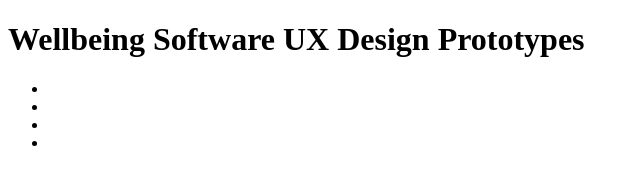
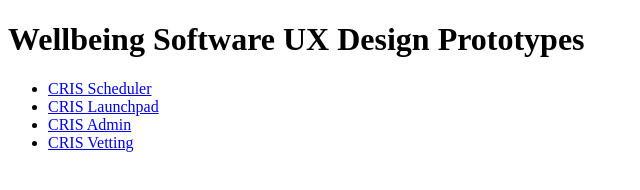
Before and after one commit to jamie-winfield-wbs/wellbeingsoftware.github.io, a plain HTML site: page index.html in a window 1280 px wide. Shown: the whole page, without its empty margins (0-640 px from the left). Drawn offline with Linux system fonts and the light colour scheme.

Commit message:
Update index.html

```diff
--- a/index.html
+++ b/index.html
@@ -12,16 +12,16 @@
         <h1>Wellbeing Software UX Design Prototypes</h1>
         <ul>
             <li>
-                <a href="/cris-scheduler/index.html"></a>
+                <a href="/cris-scheduler/index.html">CRIS Scheduler</a>
             </li>
             <li>
-                <a href="/cris-launchpad/index.html"></a>
+                <a href="/cris-launchpad/index.html">CRIS Launchpad</a>
             </li>
             <li>
-                <a href="/cris-admin/index.html"></a>
+                <a href="/cris-admin/index.html">CRIS Admin</a>
             </li>
             <li>
-                <a href="/cris-vetting/index.html"></a>
+                <a href="/cris-vetting/index.html">CRIS Vetting</a>
             </li>
         </ul>
         <script src="" async defer></script>
```
